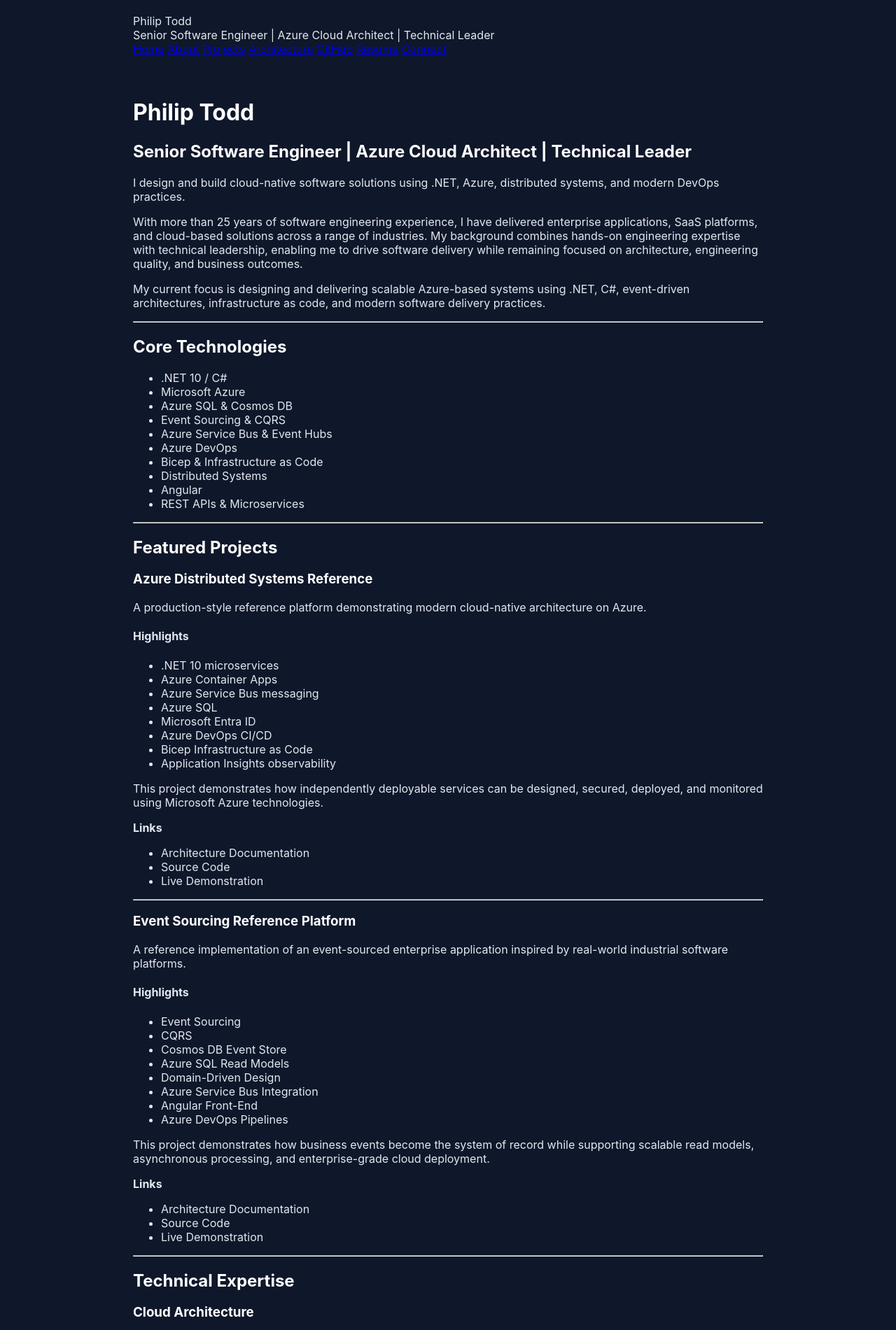
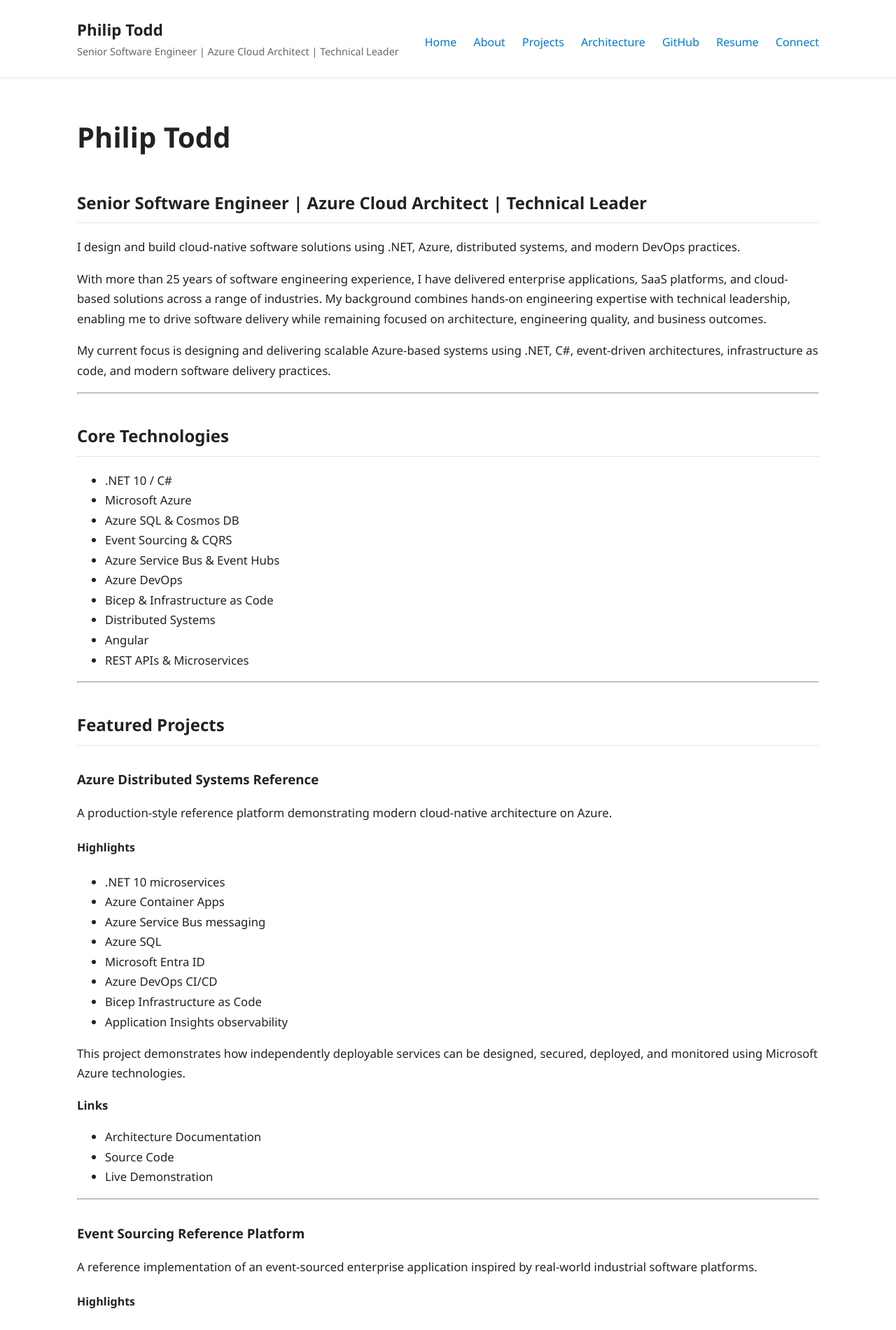
Before and after one commit to PhilipTodd/philiptodd.github.io, a Jekyll site: the page built from index.md, in a window 1280 px wide. Shown: the top 1901 px of the page at 70% size. Built offline with Jekyll 4.4.1, drawn with Linux system fonts in a browser that asks for light colours; our own code applies the rules of GitHub Pages for plain Markdown files.

Commit message:
Refactor CSS variables and update styles

```diff
--- a/assets/styles.css
+++ b/assets/styles.css
@@ -1,56 +1,147 @@
+:root {
+	--primary: #0078d4;
+	--text: #222;
+	--muted: #666;
+	--border: #e5e5e5;
+	--background: #ffffff;
+	--max-width: 1100px;
+}
+
+* {
+	box-sizing: border-box;
+}
+
 body {
-  margin: 0;
-  font-family: -apple-system, BlinkMacSystemFont, sans-serif;
-  background: #0f172a;
-  color: #e2e8f0;
+	margin: 0;
+	padding: 0;
+	font-family: Segoe UI, Roboto, Helvetica, Arial, sans-serif;
+	color: var(--text);
+	background: var(--background);
+	line-height: 1.7;
+}
+
+a {
+	color: var(--primary);
+	text-decoration: none;
+}
+
+a:hover {
+	text-decoration: underline;
+}
+
+header {
+	border-bottom: 1px solid var(--border);
+	background: #fff;
 }
 
 .container {
-  max-width: 900px;
-  margin: auto;
-  padding: 20px;
+	max-width: var(--max-width);
+	margin: 0 auto;
+	padding: 0 20px;
 }
 
-.nav {
-  background: #020617;
-  border-bottom: 1px solid #1e293b;
+.site-header {
+	display: flex;
+	justify-content: space-between;
+	align-items: center;
+	padding: 24px 0;
+	flex-wrap: wrap;
 }
 
-.nav .container {
-  display: flex;
-  justify-content: space-between;
-  align-items: center;
+.brand {
+	font-size: 1.4rem;
+	font-weight: 700;
 }
 
-.nav a {
-  color: #94a3b8;
-  margin-left: 20px;
-  text-decoration: none;
+.tagline {
+	color: var(--muted);
+	font-size: 0.9rem;
 }
 
-.nav a:hover {
-  color: white;
+nav {
+	margin-top: 10px;
 }
 
-.logo {
-  font-size: 18px;
+nav a {
+	margin-left: 20px;
+	font-weight: 500;
 }
 
-h1, h2, h3 {
-  color: white;
+main {
+	padding: 50px 0;
+	min-height: 70vh;
 }
 
-.card {
-  background: #020617;
-  border: 1px solid #1e293b;
-  padding: 20px;
-  border-radius: 10px;
-  margin-bottom: 20px;
+h1 {
+	font-size: 2.5rem;
+	margin-top: 0;
 }
 
-.footer {
-  border-top: 1px solid #1e293b;
-  margin-top: 40px;
-  text-align: center;
-  color: #64748b;
+h2 {
+	margin-top: 2.5rem;
+	border-bottom: 1px solid var(--border);
+	padding-bottom: 8px;
 }
+
+h3 {
+	margin-top: 2rem;
+}
+
+p,
+li {
+	font-size: 1.05rem;
+}
+
+code {
+	background: #f4f4f4;
+	padding: 2px 6px;
+	border-radius: 4px;
+}
+
+pre {
+	background: #f8f8f8;
+	border: 1px solid var(--border);
+	padding: 16px;
+	overflow-x: auto;
+}
+
+blockquote {
+	border-left: 4px solid var(--primary);
+	padding-left: 16px;
+	color: var(--muted);
+	margin-left: 0;
+}
+
+footer {
+	border-top: 1px solid var(--border);
+	margin-top: 50px;
+	padding: 30px 0;
+	color: var(--muted);
+	font-size: 0.95rem;
+}
+
+.footer-links a {
+	margin-right: 20px;
+}
+
+@media (max-width: 768px) {
+	.site-header {
+		flex-direction: column;
+		align-items: flex-start;
+	}
+
+	nav {
+		margin-top: 20px;
+	}
+
+	nav a {
+		margin-left: 0;
+		margin-right: 15px;
+		display: inline-block;
+		margin-bottom: 10px;
+	}
+
+	h1 {
+		font-size: 2rem;
+	}
+}
```
